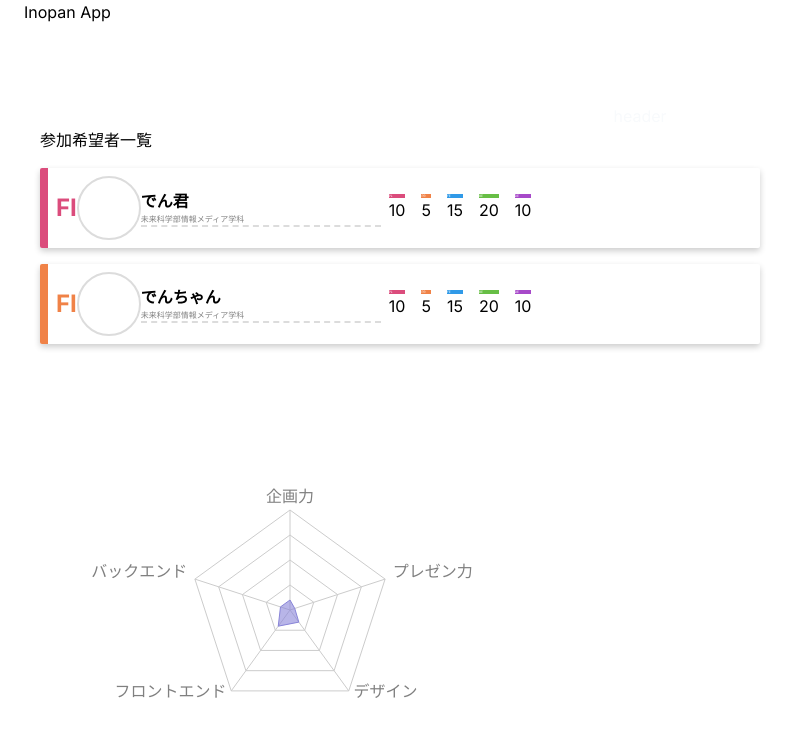
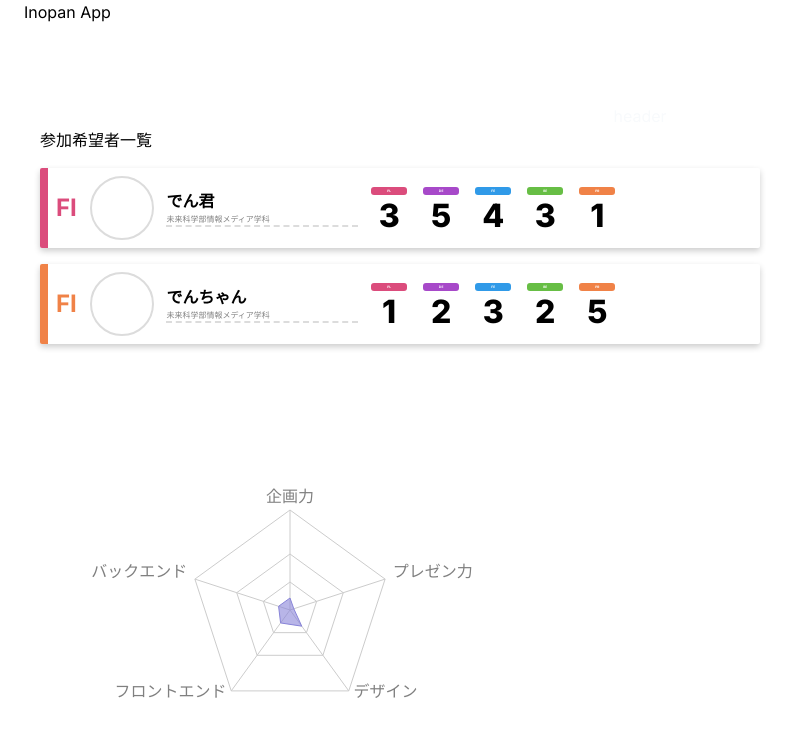
Before and after one commit to rinbk201/inopan, a Next.js app: page /select_user in a window 1280 px wide. Shown: the top 736 px of the page, without its empty margins (0-800 px from the left). Built offline with nearby package versions, Linux system fonts and the light colour scheme.

Commit message:
update: ユーザ選択するとレーダーチャートに反映，propsの書き方修正

```diff
--- a/src/app/globals.css
+++ b/src/app/globals.css
@@ -27,7 +27,7 @@
 
 html {
   color-scheme: normal;
-  font-family: var(--font);
+  font-family: MS PMincho;
   font-weight: var(--regular);
   font-style: normal;
 }
--- a/src/app/select_user/page.tsx
+++ b/src/app/select_user/page.tsx
@@ -1,23 +1,24 @@
 "use client";
 // // データベースに接続するためのクライアントをインポート
 import Header from "@/lib/componets/header";
-
+import RaderChart from "@/lib/componets/atoms/RaderChart";
 import { Container, Grid } from "@mui/material";
 import UserList from "@/lib/componets/organisms/UserList";
-import RaderChart from "@/lib/componets/atoms/RaderChart";
+import { useEffect, useState } from "react";
 export default function Home() {
   // // Userテーブルから全てデータを取得
   // const users = prisma.userInfo.findMany();
   // // Postテーブルから全てデータを取得
   // const posts = prisma.post.findMany();
 
-  const demo_default_data = [
-    { subject: "企画力", value: 10, fullMark: 100 },
-    { subject: "プレゼン力", value: 5, fullMark: 100 },
-    { subject: "デザイン", value: 15, fullMark: 100 },
-    { subject: "フロントエンド", value: 20, fullMark: 100 },
-    { subject: "バックエンド", value: 10, fullMark: 100 },
-  ];
+  // FIX:DBからのデータ取得に修正
+  const demo_team_skill_data = {
+    PLANNING: 3,
+    DESIGN: 5,
+    FRONTEND: 4,
+    BACKEND: 3,
+    PRESENTATION: 1,
+  };
 
   const demo_user_list = [
     {
@@ -34,6 +35,13 @@ export default function Home() {
       FaceBookID: "hogehoge",
       free_form: "特にフロントエンドに興味があります",
       deleted_at: "2023-22-22",
+      skill: {
+        PLANNING: 3,
+        DESIGN: 5,
+        FRONTEND: 4,
+        BACKEND: 3,
+        PRESENTATION: 1,
+      },
     },
     {
       name: "電大花子",
@@ -49,8 +57,41 @@ export default function Home() {
       FaceBookID: "hogehoge",
       free_form: "特にフロントエンドに興味があります",
       deleted_at: "2023-22-22",
+      skill: {
+        PLANNING: 1,
+        DESIGN: 2,
+        FRONTEND: 3,
+        BACKEND: 2,
+        PRESENTATION: 5,
+      },
     },
   ];
+
+  // tempを元にDBから取得したチームスキルをRaderChartに渡せる形式に整形
+  const temp = [
+    { id: "PLANNING", subject: "企画力" },
+    { id: "PRESENTATION", subject: "プレゼン力" },
+    { id: "DESIGN", subject: "デザイン" },
+    { id: "FRONTEND", subject: "フロントエンド" },
+    { id: "BACKEND", subject: "バックエンド" },
+  ];
+  const [convertedTeamData, setTeamData] = useState(
+    temp.map((obj) => ({
+      ...obj,
+      value: demo_team_skill_data[obj.id] || 0,
+      // FIX: 募集人数から算出する式
+      fullMark: 25,
+    }))
+  );
+
+  const handleAbilityCardClick = (userData: object) => {
+    setTeamData(
+      convertedTeamData.map((obj) => ({
+        ...obj,
+        newValue: obj.value + userData.skill[obj.id] || 0,
+      }))
+    );
+  };
 
   return (
     <Container>
@@ -58,10 +99,13 @@ export default function Home() {
       <Grid container spacing={3}>
         <Grid>
           <h2>参加希望者一覧</h2>
-          <UserList list={demo_user_list}></UserList>
+          <UserList
+            list={demo_user_list}
+            onAbilityCardClick={handleAbilityCardClick}
+          ></UserList>
         </Grid>
         <Grid>
-          <RaderChart data={demo_default_data}></RaderChart>
+          <RaderChart data={convertedTeamData}></RaderChart>
         </Grid>
       </Grid>
     </Container>
--- a/src/lib/componets/atoms/AffilicationIcon/index.tsx
+++ b/src/lib/componets/atoms/AffilicationIcon/index.tsx
@@ -3,6 +3,7 @@ const H1 = styled.h1`
   color: ${(props) => props.affiliationColor};
   font-weight: var(--bold);
   font-size: 1.5rem;
+  margin-right: 0.3rem;
 `;
 export default function AfficationIcon(props: any) {
   const { initial, affiliationColor } = props;
--- a/src/lib/componets/atoms/RaderChart/index.tsx
+++ b/src/lib/componets/atoms/RaderChart/index.tsx
@@ -9,6 +9,8 @@ import {
 export default function raderchart(props: any) {
   const { data } = props;
   return (
+    <>
+      <div>
         <RadarChart
           cx={250}
           cy={250}
@@ -30,6 +32,14 @@ export default function raderchart(props: any) {
             fill="#8884d8"
             fillOpacity={0.6}
           />
+          <Radar
+            dataKey="newValue"
+            stroke="#8884d8"
+            fill="#8884d8"
+            fillOpacity={0.6}
+          />
         </RadarChart>
+      </div>
+    </>
   );
 }
--- a/src/lib/componets/atoms/SkillLabel/index.tsx
+++ b/src/lib/componets/atoms/SkillLabel/index.tsx
@@ -1,50 +1,57 @@
 import styled from "styled-components";
-const getLabelColor = (index: number) => {
-  switch (index) {
-    case 0:
+
+const getLabelColor = (skillName: string) => {
+  switch (skillName) {
+    case "PLANNING":
       return "var(--pink)";
-    case 1:
+    case "PRESENTATION":
       return "var(--orange)";
-    case 2:
+    case "FRONTEND":
       return "var(--blue)";
-    case 3:
+    case "BACKEND":
       return "var(--green)";
-    case 4:
+    case "DESIGN":
       return "var(--purple)";
     default:
       return "gray";
   }
 };
-const getSkillInitial = (index: number) => {
-  switch (index) {
-    case 0:
+const getSkillInitial = (skillName: string) => {
+  switch (skillName) {
+    case "PLANNING":
       return "PL";
-    case 1:
+    case "PRESENTATION":
       return "PR";
-    case 2:
+    case "FRONTEND":
       return "FE";
-    case 3:
+    case "BACKEND":
       return "BE";
-    case 4:
+    case "DESIGN":
       return "DE";
     default:
       return "";
   }
 };
+
 const Label = styled.div`
   color: white;
-  background-color: ${(props) => getLabelColor(props.index)};
+  background-color: ${(props) => getLabelColor(props.skillName)};
+  padding: 0.1rem 1rem;
+  border-radius: 3px;
 `;
 
 const LabelText = styled.p`
   font-size: 0.2rem;
+  font-weight: var(--bold);
 `;
 
-export default function SkillLabel(props: any) {
-  const { index, skillName } = props;
+interface SkillLabelProps {
+  skillName: string;
+}
+export default function SkillLabel({ skillName }: SkillLabelProps) {
   return (
-    <Label index={index}>
-      <LabelText>{getSkillInitial(index)}</LabelText>
+    <Label skillName={skillName}>
+      <LabelText>{getSkillInitial(skillName)}</LabelText>
     </Label>
   );
 }
--- a/src/lib/componets/atoms/UserIcon/index.tsx
+++ b/src/lib/componets/atoms/UserIcon/index.tsx
@@ -5,6 +5,7 @@ const Image = styled.div`
   height: 4rem;
   border-radius: 50%;
   border: 2px solid gainsboro;
+  margin: 0.5rem;
 `;
 
 export default function UserIcon() {
--- a/src/lib/componets/molecules/SkillData/index.tsx
+++ b/src/lib/componets/molecules/SkillData/index.tsx
@@ -3,14 +3,25 @@ import SkillLabel from "../../atoms/SkillLabel";
 
 const SkillBox = styled.div`
   margin: 0.5rem;
+  text-align: center;
 `;
 
-export default function SkillData(props: any) {
-  const { index, skill } = props;
+const SkillValueText = styled.p`
+  font-size: 2rem;
+  font-weight: var(--heavy);
+  line-height: 1.6rem;
+  margin-top: 0.5rem;
+`;
+
+interface SkillDataProps {
+  skillName: string;
+  value: number;
+}
+export default function SkillData({ skillName, value }: SkillDataProps) {
   return (
     <SkillBox>
-      <SkillLabel index={index} skillName={skill.subject}></SkillLabel>
-      <p>{skill.value}</p>
+      <SkillLabel skillName={skillName}></SkillLabel>
+      <SkillValueText>{value}</SkillValueText>
     </SkillBox>
   );
 }
--- a/src/lib/componets/organisms/AbilityCard/index.tsx
+++ b/src/lib/componets/organisms/AbilityCard/index.tsx
@@ -29,10 +29,15 @@ const StyledCard = styled.div`
   box-shadow: 0px 3px 6px rgba(0, 0, 0, 0.2);
   display: flex;
   align-items: center;
+  transition: background-color 0.3s;
+  &:hover {
+    background-color: whitesmoke;
+  }
 `;
 
 const UserAffiliationbox = styled.div`
-  width: 15rem;
+  width: 12rem;
+  margin: 0.3rem;
 `;
 
 const UserNameText = styled.h2`
@@ -45,18 +50,24 @@ const AffiliationText = styled.h2`
   font-weight: var(--thin);
   font-size: 0.5rem;
 `;
-export default function abilityCard(props: any) {
-  const demo_default_data = [
-    { subject: "企画力", value: 10, fullMark: 100 },
-    { subject: "プレゼン力", value: 5, fullMark: 100 },
-    { subject: "デザイン", value: 15, fullMark: 100 },
-    { subject: "フロントエンド", value: 20, fullMark: 100 },
-    { subject: "バックエンド", value: 10, fullMark: 100 },
-  ];
-  const { userData } = props;
-  console.log(userData.affiliation_id);
+
+interface abilityCardProps {
+  userData: object;
+  onAbilityCardClick: (userData: object) => void;
+}
+export default function abilityCard({
+  userData,
+  onAbilityCardClick,
+}: abilityCardProps) {
+  const handleAbilityCardClick = (userData: object) => {
+    onAbilityCardClick(userData);
+  };
+
   return (
-    <StyledCard affiliationId={userData.affiliation_id}>
+    <StyledCard
+      affiliationId={userData.affiliation_id}
+      onClick={() => handleAbilityCardClick(userData)}
+    >
       <AfficationIcon
         initial="FI"
         affiliationColor={getAffiliationColor(userData.affiliation_id)}
@@ -67,8 +78,8 @@ export default function abilityCard(props: any) {
         <AffiliationText>未来科学部情報メディア学科</AffiliationText>
         <DashedLine></DashedLine>
       </UserAffiliationbox>
-      {demo_default_data.map((item: any, index: number) => (
-        <SkillData index={index} skill={item}></SkillData>
+      {Object.keys(userData.skill).map((key) => (
+        <SkillData skillName={key} value={userData.skill[key]}></SkillData>
       ))}
     </StyledCard>
   );
--- a/src/lib/componets/organisms/UserList/index.tsx
+++ b/src/lib/componets/organisms/UserList/index.tsx
@@ -1,12 +1,19 @@
 "use client";
 import AbilityCard from "../AbilityCard/index";
 
-export default function userList(props: any) {
-  const { list } = props;
+interface userListProps {
+  list: object;
+  onAbilityCardClick: (userData: object) => void;
+}
+export default function userList({ list, onAbilityCardClick }: userListProps) {
   return (
     <>
       {list.map((item: any, index: number) => (
-        <AbilityCard key={index} userData={item}></AbilityCard>
+        <AbilityCard
+          key={index}
+          userData={item}
+          onAbilityCardClick={onAbilityCardClick}
+        ></AbilityCard>
       ))}
     </>
   );
```
Lines whose indentation alone changed are shown as unchanged.
